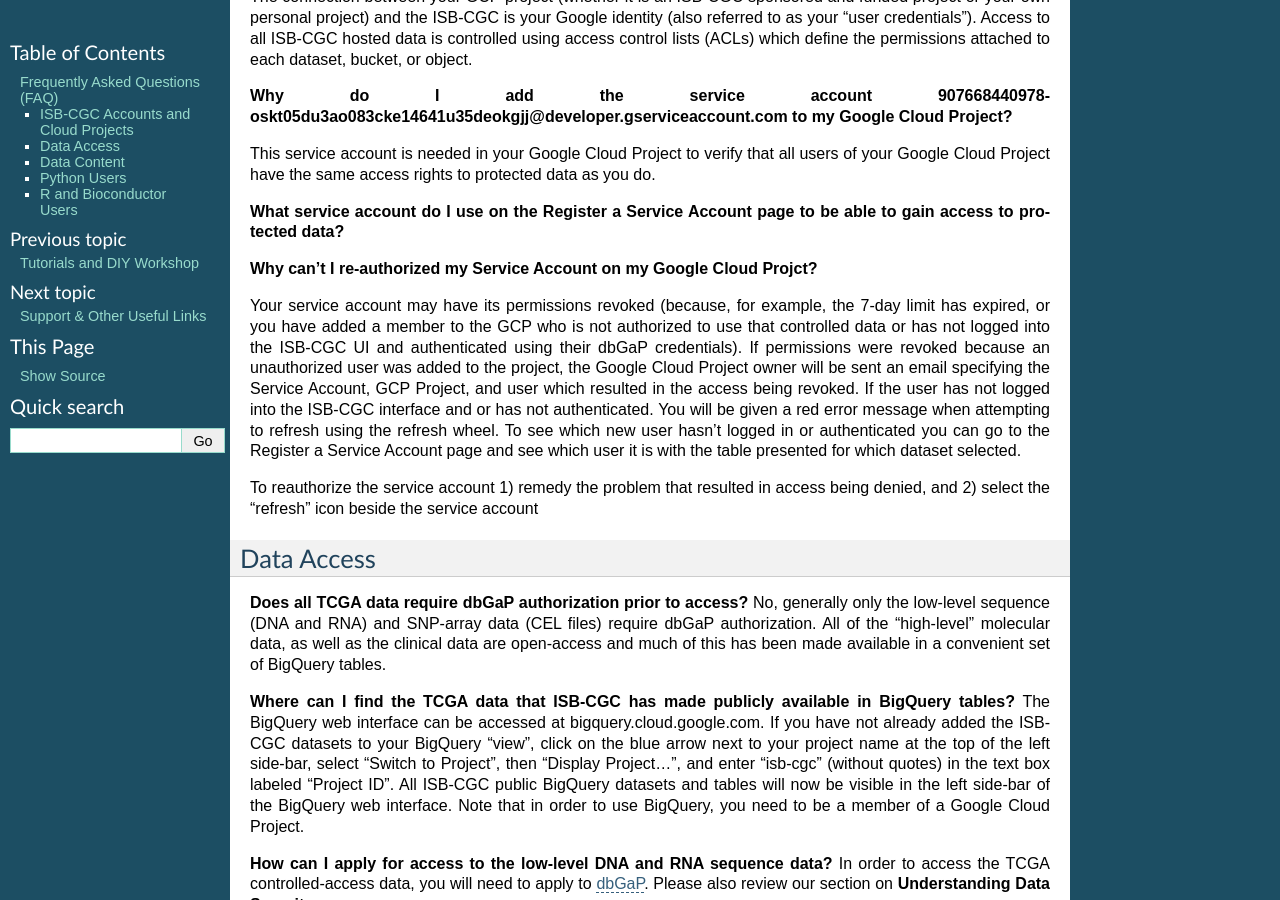
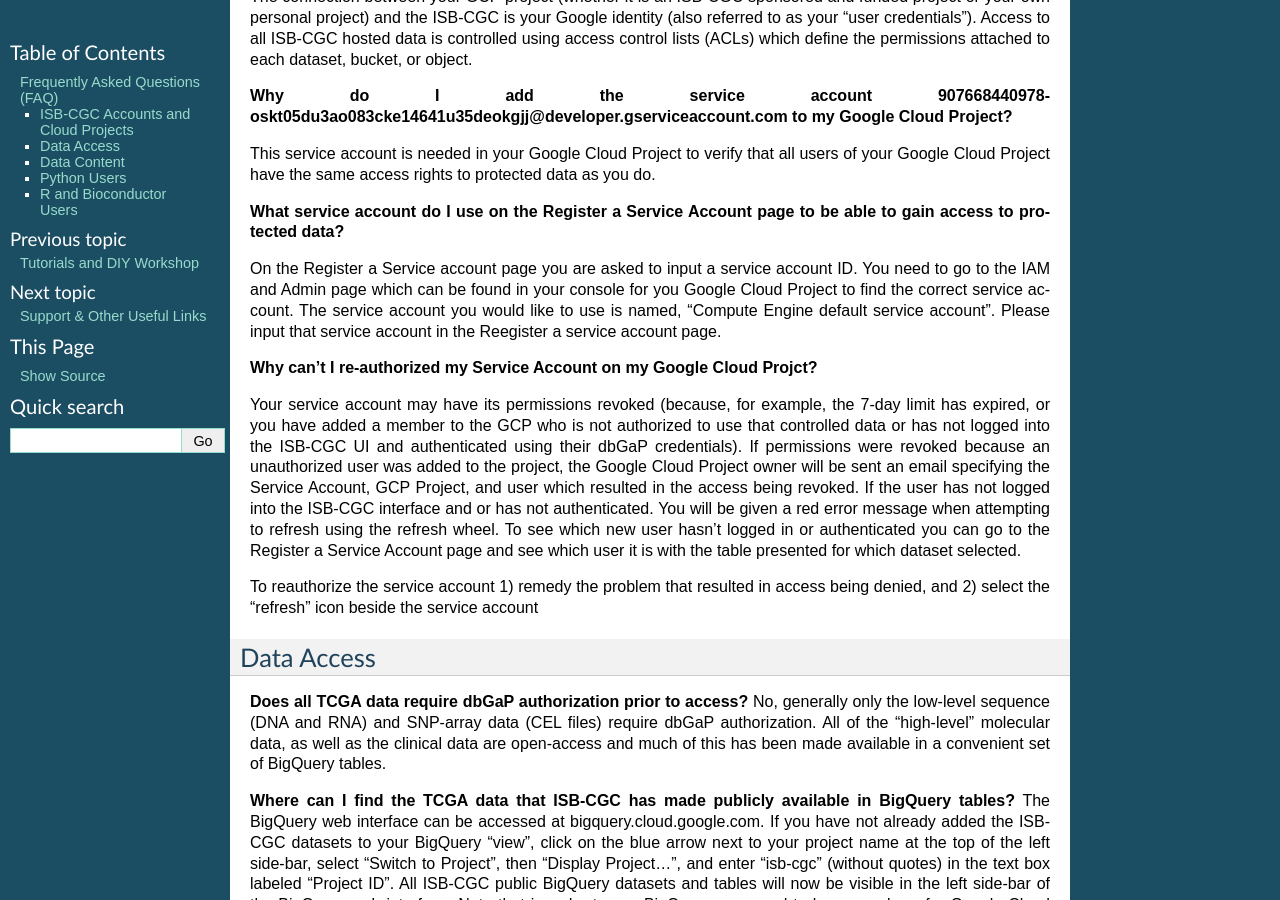
Before and after one commit to isb-cgc/readthedocs, a Sphinx documentation site: the page built from docs/source/sections/FAQ.rst, in a window 1280 px wide and 900 px high, scrolled down 621 px. Built offline with Sphinx 7.4.7, drawn with Linux system fonts in a browser that asks for light colours; pages that are not in the unit, such as notebooks, are missing from menus.

Commit message:
added which SA to use on register SA question

```diff
--- a/docs/source/sections/FAQ.rst
+++ b/docs/source/sections/FAQ.rst
@@ -45,6 +45,7 @@
 
 **What service account do I use on the Register a Service Account page to be able to gain access to protected data?**
 
+On the Register a Service account page you are asked to input a service account ID.  You need to go to the IAM and Admin page which can be found in your console for you Google Cloud Project to find the correct service account.  The service account you would like to use is named, "Compute Engine default service account".  Please input that service account in the Reegister a service account page.
 
 **Why can't I re-authorized my Service Account on my Google Cloud Projct?**
 
```
